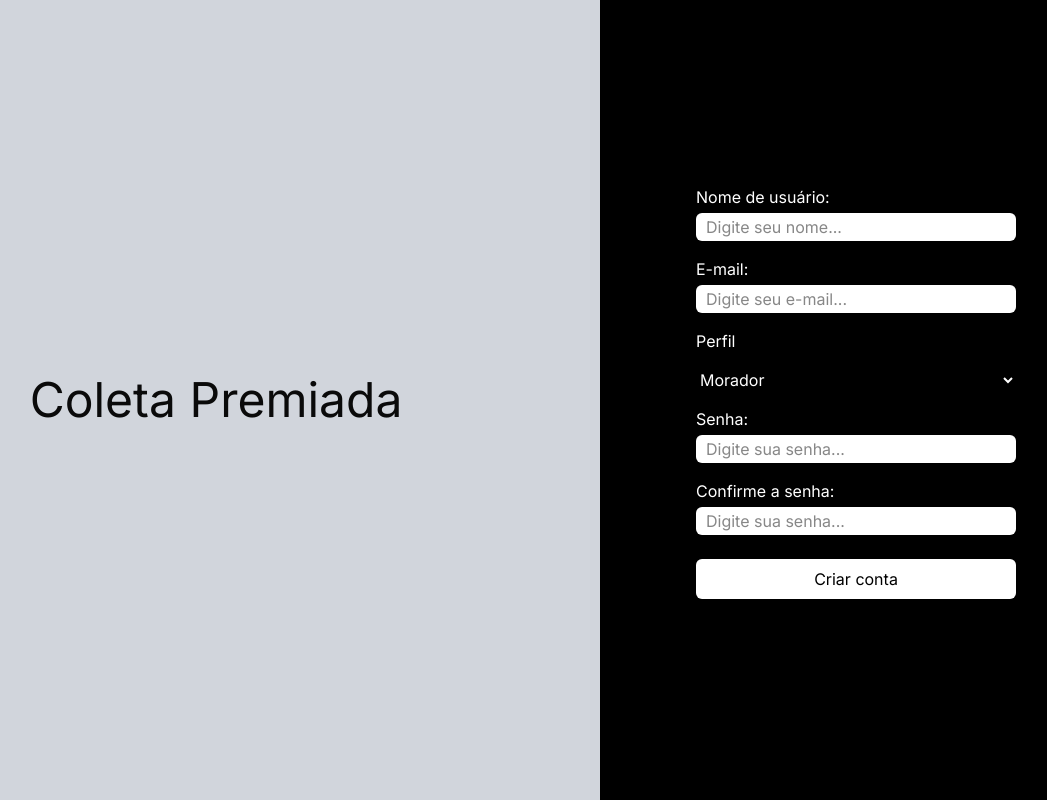
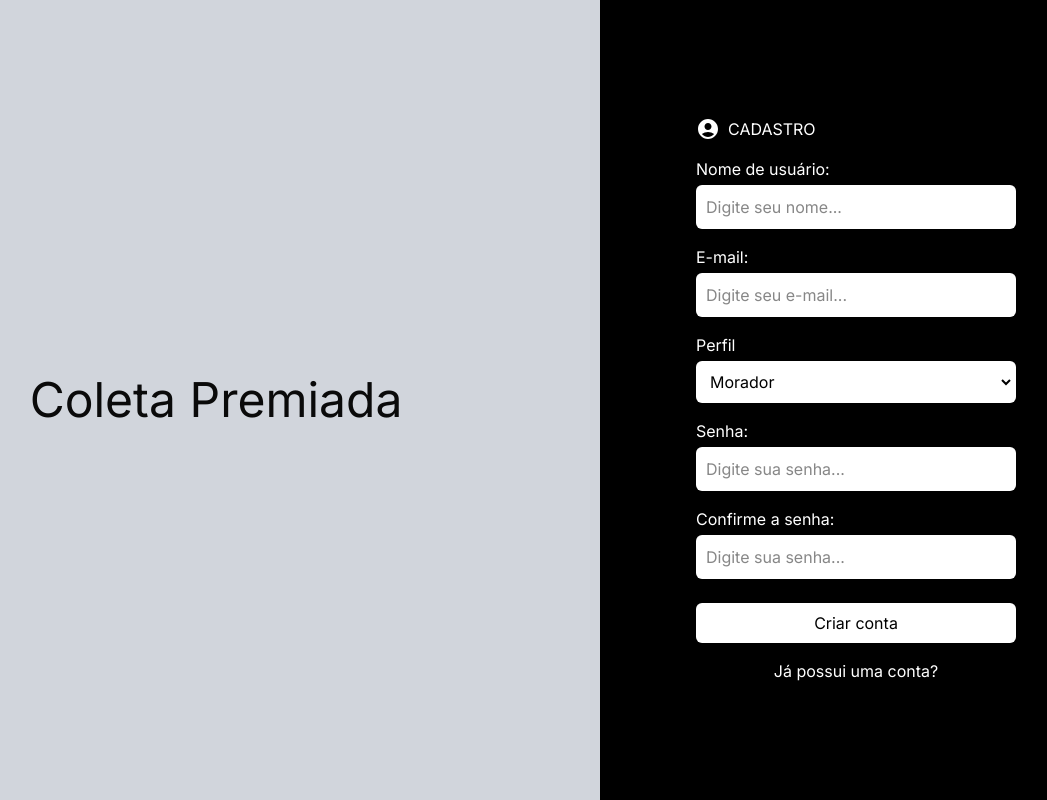
Before and after one commit to genzo-dev/coleta-premiada-frontend, a Next.js app: page /register in a window 1280 px wide. Shown: the whole page, without its empty margins (168-1215 px from the left). Built offline with nearby package versions, Linux system fonts and the light colour scheme.

Commit message:
feat: implement login and register screens

```diff
--- a/app/(auth)/layout.tsx
+++ b/app/(auth)/layout.tsx
@@ -1,15 +1,4 @@
 import clsx from "clsx";
-import { Geist, Geist_Mono } from "next/font/google";
-
-const geistSans = Geist({
-  variable: "--font-geist-sans",
-  subsets: ["latin"],
-});
-
-const geistMono = Geist_Mono({
-  variable: "--font-geist-mono",
-  subsets: ["latin"],
-});
 
 export default function AuthLayout({
   children,
@@ -20,7 +9,7 @@ export default function AuthLayout({
     <div
       className={clsx(
         "flex flex-col min-h-screen items-center justify-center",
-        "lg:flex-row lg:items-stretch  lg:justify-around gap-12 lg:gap-0",
+        "lg:flex-row lg:items-stretch lg:justify-around gap-12 lg:gap-0",
         "bg-gray-300",
       )}
     >
@@ -30,8 +19,8 @@ export default function AuthLayout({
 
       <div
         className={clsx(
-          "flex items-center justify-center rounded-xl py-8 px-8",
-          "lg:w-2/5 lg:rounded-none lg:py-0 lg:px-18 xl:px-24",
+          "w-full max-w-md flex items-center justify-center rounded-xl py-8 px-6",
+          "lg:w-2/5 lg:max-w-none lg:rounded-none lg:py-0 lg:px-18 xl:px-24",
           "text-white bg-black",
         )}
       >
--- a/app/(auth)/login/page.tsx
+++ b/app/(auth)/login/page.tsx
@@ -1,19 +1,23 @@
+import DefaultLink from "@/components/Link";
 import LoginForm from "@/components/LoginForm";
-import { getCurrentUser } from "@/lib/auth/get-current-user";
 import { Metadata } from "next";
+import { MdAccountCircle } from "react-icons/md";
 
 export const metadata: Metadata = {
   title: "Login",
 };
 
 export default async function LoginPage() {
-  const currentUser = await getCurrentUser();
+  return (
+    <div className="w-full">
+      <div className="flex flex-row items-center gap-2 mb-4">
+        {<MdAccountCircle size={24} />} LOGIN
+      </div>
+      <LoginForm />
 
-  return (
-    <div>
-      LOGIN PAGE
-      <LoginForm />
-      {currentUser && <p>Logado como: {currentUser.perfil}</p>}
+      <div className="text-center">
+        <DefaultLink href="/register">Ainda não tem uma conta?</DefaultLink>
+      </div>
     </div>
   );
 }
--- a/app/(auth)/register/page.tsx
+++ b/app/(auth)/register/page.tsx
@@ -1,10 +1,23 @@
+import DefaultLink from "@/components/Link";
 import RegisterForm from "@/components/RegisterForm";
 import { Metadata } from "next";
+import { MdAccountCircle } from "react-icons/md";
 
 export const metadata: Metadata = {
   title: "Cadastro",
 };
 
 export default function RegisterPage() {
-  return <RegisterForm />;
+  return (
+    <div className="w-full">
+      <div className="flex flex-row items-center gap-2 mb-4">
+        {<MdAccountCircle size={24} />} CADASTRO
+      </div>
+      <RegisterForm />
+
+      <div className="text-center">
+        <DefaultLink href="/login">Já possui uma conta?</DefaultLink>
+      </div>
+    </div>
+  );
 }
--- a/app/layout.tsx
+++ b/app/layout.tsx
@@ -1,16 +1,5 @@
 import type { Metadata } from "next";
-import { Geist, Geist_Mono } from "next/font/google";
 import "./globals.css";
-
-const geistSans = Geist({
-  variable: "--font-geist-sans",
-  subsets: ["latin"],
-});
-
-const geistMono = Geist_Mono({
-  variable: "--font-geist-mono",
-  subsets: ["latin"],
-});
 
 export const metadata: Metadata = {
   title: {
--- a/components/InputText/index.tsx
+++ b/components/InputText/index.tsx
@@ -15,8 +15,8 @@ export default function InputText({ labelText, ...props }: InputTextProps) {
       <input
         {...props}
         className={clsx(
-          "px-2 rounded-sm outline-none border-2 w-full",
-          "bg-white placeholder-[#878787] border-transparent focus:border-[#6DB571] text-black",
+          "px-2 py-1 lg:py-2 rounded-sm outline-none border-2 w-full",
+          "bg-white placeholder-[#878787] border-transparent focus:border-black/50 text-black",
           "disabled:border-2 disabled:border-slate-400 disabled:bg-slate-300 disabled:cursor-not-allowed",
         )}
         id={id}
--- a/components/RegisterForm/index.tsx
+++ b/components/RegisterForm/index.tsx
@@ -6,6 +6,7 @@ import Button from "../Button";
 import { registerAction } from "@/actions/auth/register-action";
 import { PublicUserSchema } from "@/schemas/user/user-schema";
 import { BiLoaderCircle } from "react-icons/bi";
+import InputSelect from "../InputSelect";
 
 export default function FormRegister() {
   const [state, action, isPending] = useActionState(registerAction, {
@@ -34,12 +35,11 @@ export default function FormRegister() {
         defaultValue={state.user?.email}
       />
 
-      <label>Perfil</label>
-      <select name="perfil">
+      <InputSelect name="perfil" labelText="Perfil">
         <option value="morador">Morador</option>
         <option value="supervisor">Supervisor</option>
         <option value="gestor">Gestor</option>
-      </select>
+      </InputSelect>
 
       <InputText
         labelText="Senha:"
```
